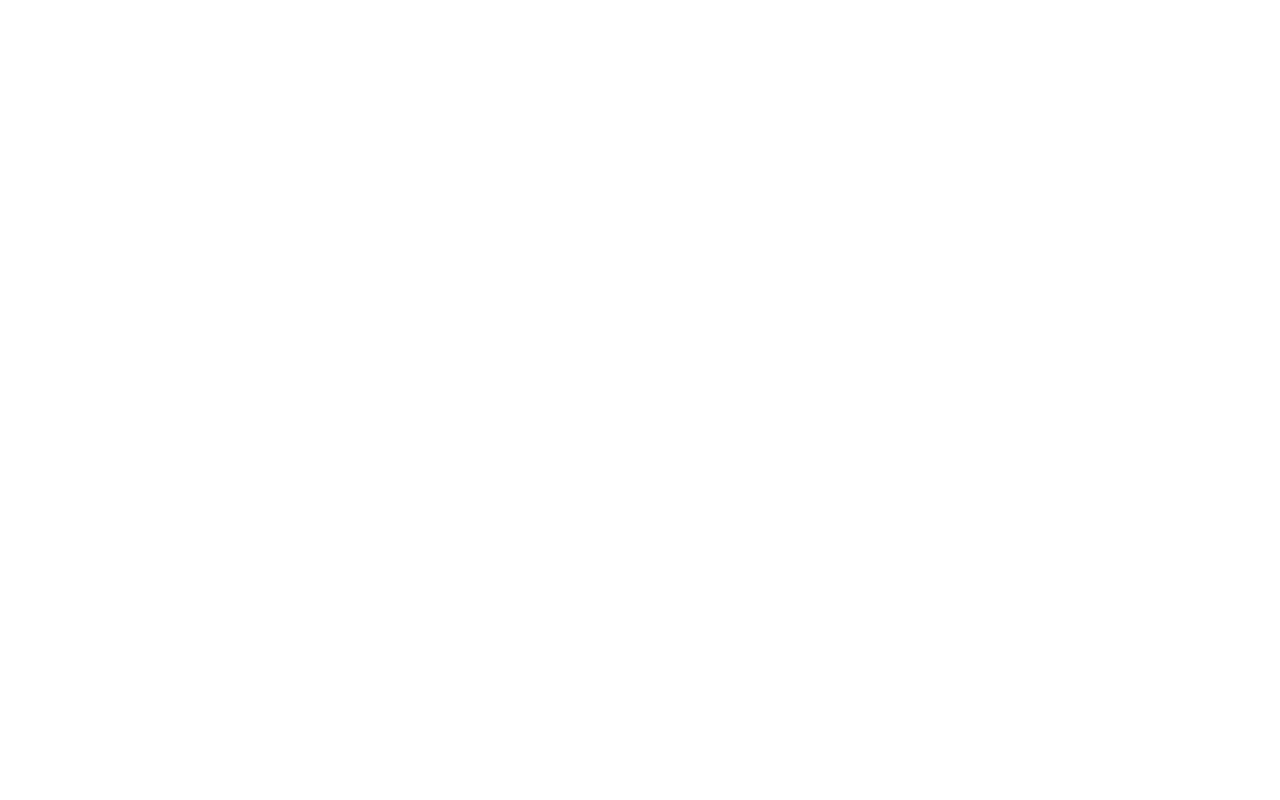
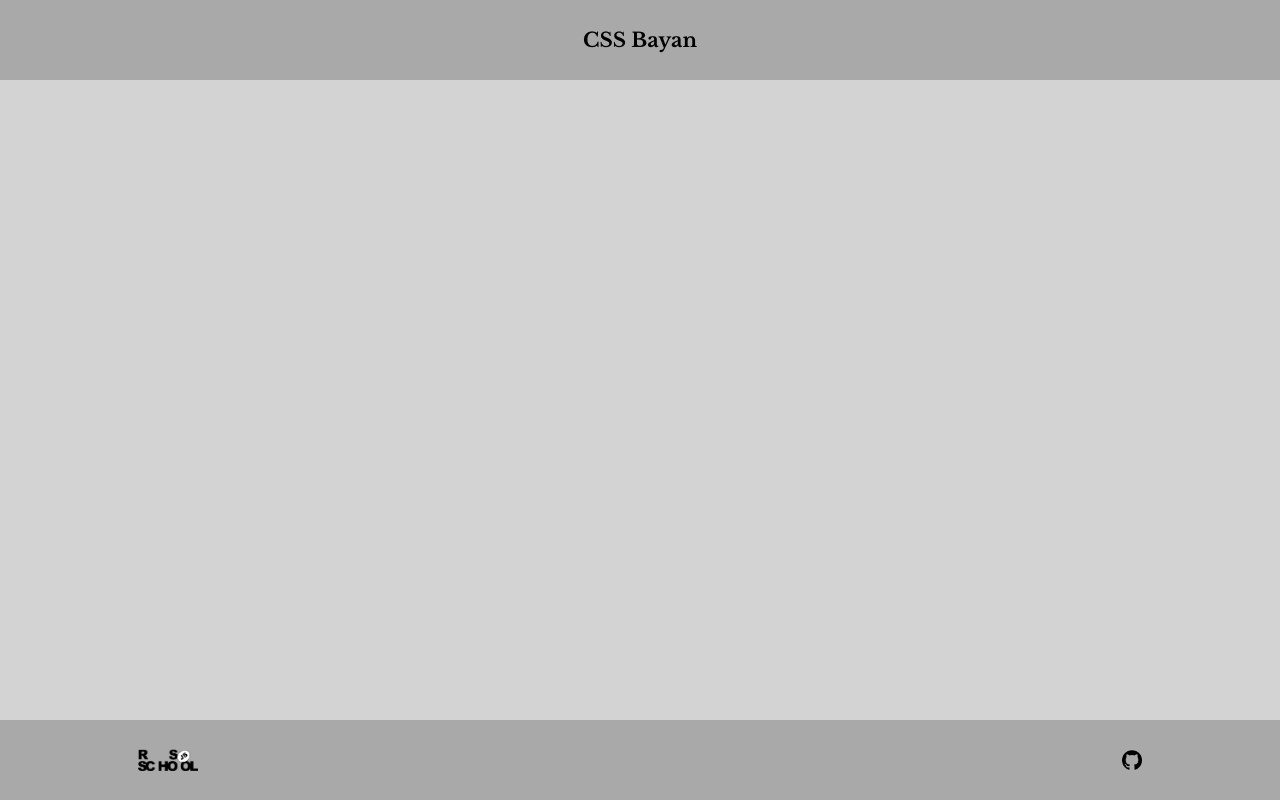
Before and after one commit to NastyaArkharava/cssBayan, a plain HTML site: page cssBayan/index.html in a window 1280 px wide. Drawn offline with nearby package versions, Linux system fonts and the light colour scheme.

Commit message:
feat: add header and footer (Fri, Mar 10, 2023  9:08:09 PM)

```diff
--- a/cssBayan/index.html
+++ b/cssBayan/index.html
@@ -12,6 +12,19 @@
 	<title>Bayan</title>
 </head>
 <body>
-
+	<header class="header">
+		<div class="wrapper">
+			<h1 class="title">CSS Bayan</h1>
+		</div>
+	</header>
+	<main class="main">
+		<div class="wrapper"></div>
+	</main>
+	<footer class="footer">
+		<div class="wrapper footer__wrapper">
+			<a class="rsschool" href="https://rs.school/" aria-label="rsschool"></a>
+			<a class="github" href="https://github.com/NastassiaArkharava" aria-label="github"></a>
+		</div>
+	</footer>
 </body>
 </html>
--- a/cssBayan/style.css
+++ b/cssBayan/style.css
@@ -3,3 +3,57 @@
 	margin: 0;
 	padding: 0;
 }
+
+html {
+	font-size: 10px;
+}
+
+body {
+	font-family: 'Libre Baskerville', serif;
+	font-weight: 400;
+	background-color: lightgray;
+}
+
+.wrapper {
+	margin: 0 auto;
+	height: 100%;
+	width: 80%;
+	padding: 1rem;
+	display: flex;
+	align-items: center;
+	justify-content: center;
+}
+
+.header {
+	height: 10vh;
+	background-color: darkgrey;
+}
+
+.main {
+	height: 80vh;
+}
+
+.footer {
+	height: 10vh;
+	background-color: darkgrey;
+}
+
+.footer__wrapper {
+	justify-content: space-between;
+}
+
+.rsschool {
+	width: 6rem;
+	height: 2.24rem;
+	background-image: url(./assets/img/rsschool.png);
+	background-repeat: no-repeat;
+	background-size: cover;
+}
+
+.github {
+	width: 2rem;
+	height: 2rem;
+	background-image: url(./assets/img/github.png);
+	background-repeat: no-repeat;
+	background-size: cover;
+}
```
